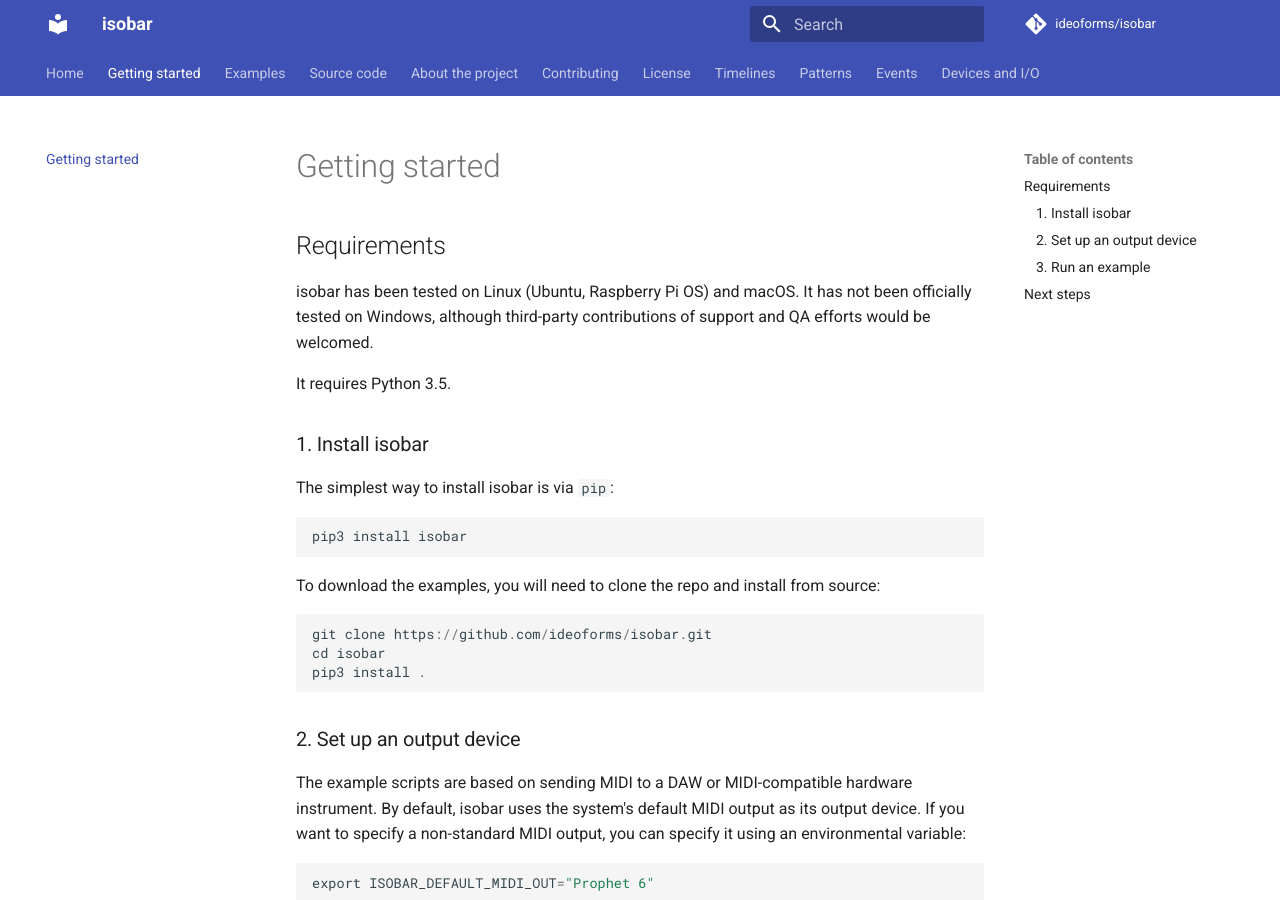
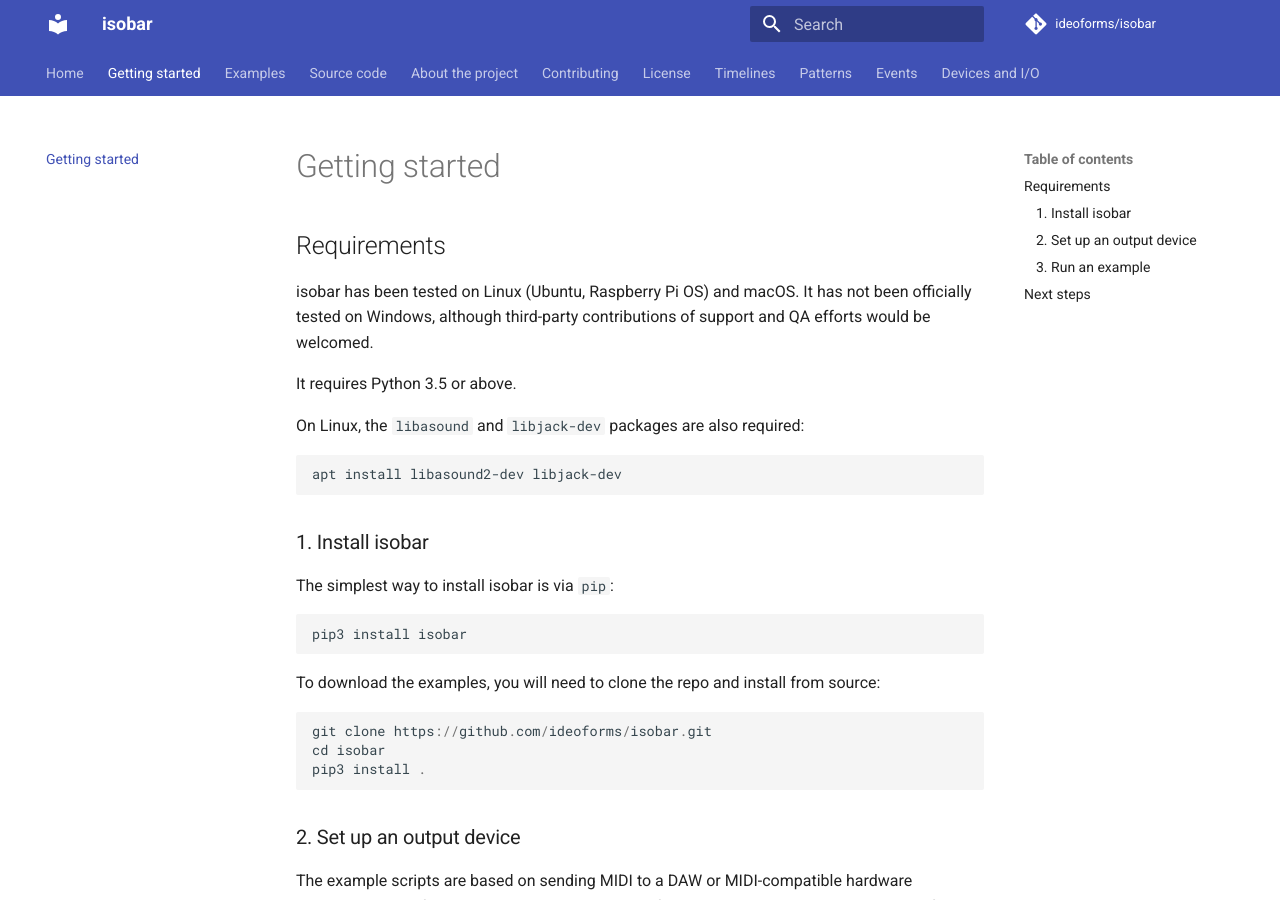
Before and after one commit to ideoforms/isobar, an MkDocs documentation site: the page built from docs/getting-started.md, in a window 1280 px wide and 900 px high. Built offline with MkDocs 1.6.1 and Material for MkDocs 9.7.7, drawn with Linux system fonts in a browser that asks for light colours; comment, search, counter and statistics services are not loaded.

Commit message:
Require libjack-dev on Linux

````diff
--- a/docs/getting-started.md
+++ b/docs/getting-started.md
@@ -4,7 +4,13 @@
 
 isobar has been tested on Linux (Ubuntu, Raspberry Pi OS) and macOS. It has not been officially tested on Windows, although third-party contributions of support and QA efforts would be welcomed.
 
-It requires Python 3.5.
+It requires Python 3.5 or above.
+
+On Linux, the `libasound` and `libjack-dev` packages are also required:
+
+```
+apt install libasound2-dev libjack-dev
+```
 
 ### 1. Install isobar
 
````
Also changed, not shown: 1 other file.
